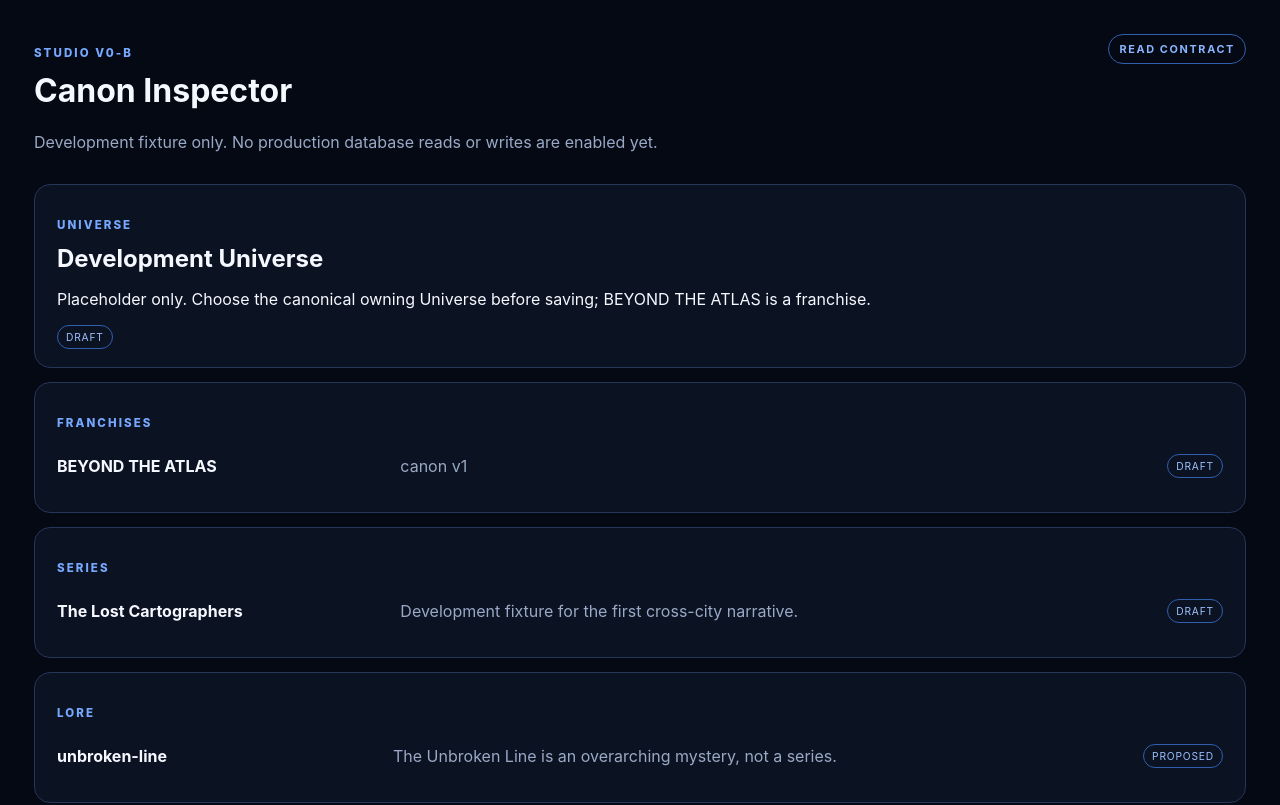
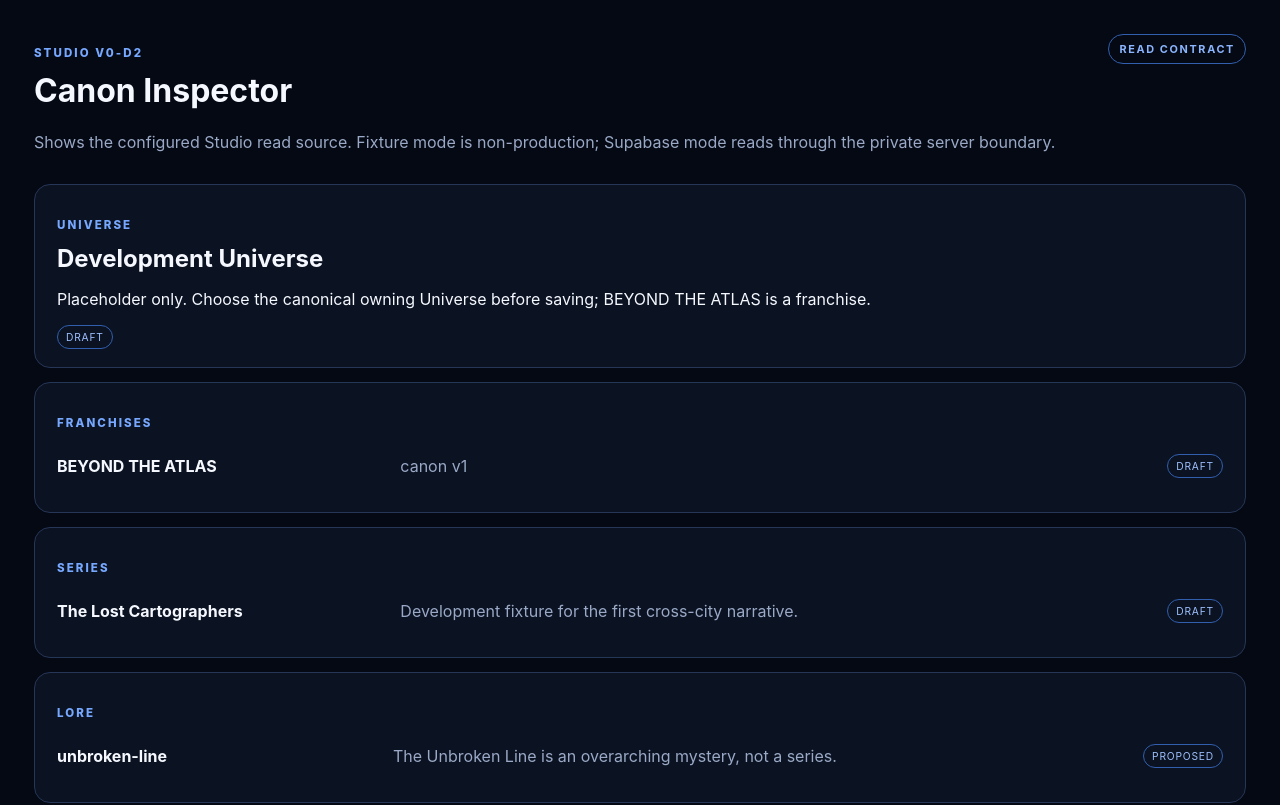
Before and after one commit to outland-compass/outland, a Next.js app in the folder apps/sideworld-studio/web/: page /studio/inspector in a window 1280 px wide. Shown: the top 805 px of the page. Built offline with nearby package versions, Linux system fonts and the light colour scheme.

Commit message:
docs(studio): update Inspector status for V0-D2

```diff
--- a/apps/sideworld-studio/web/app/studio/inspector/page.tsx
+++ b/apps/sideworld-studio/web/app/studio/inspector/page.tsx
@@ -13,14 +13,14 @@ export default async function CanonInspectorPage() {
     <main className="work">
       <header>
         <div>
-          <p className="eyebrow">Studio V0-B</p>
+          <p className="eyebrow">Studio V0-D2</p>
           <h1>Canon Inspector</h1>
         </div>
         <b>READ CONTRACT</b>
       </header>
 
       <p className="muted">
-        Development fixture only. No production database reads or writes are enabled yet.
+        Shows the configured Studio read source. Fixture mode is non-production; Supabase mode reads through the private server boundary.
       </p>
 
       <section className="inspector-stack">
```
